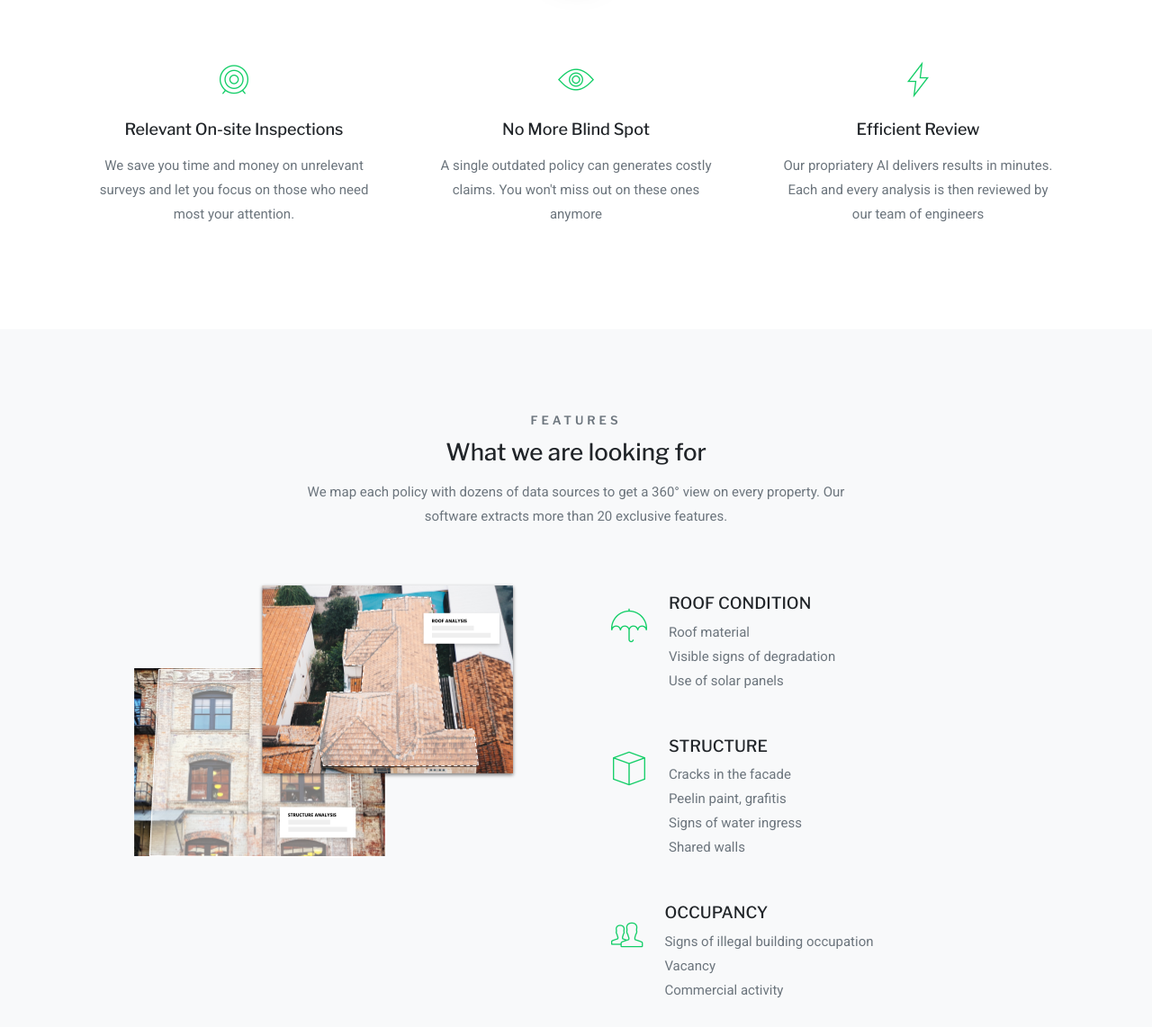
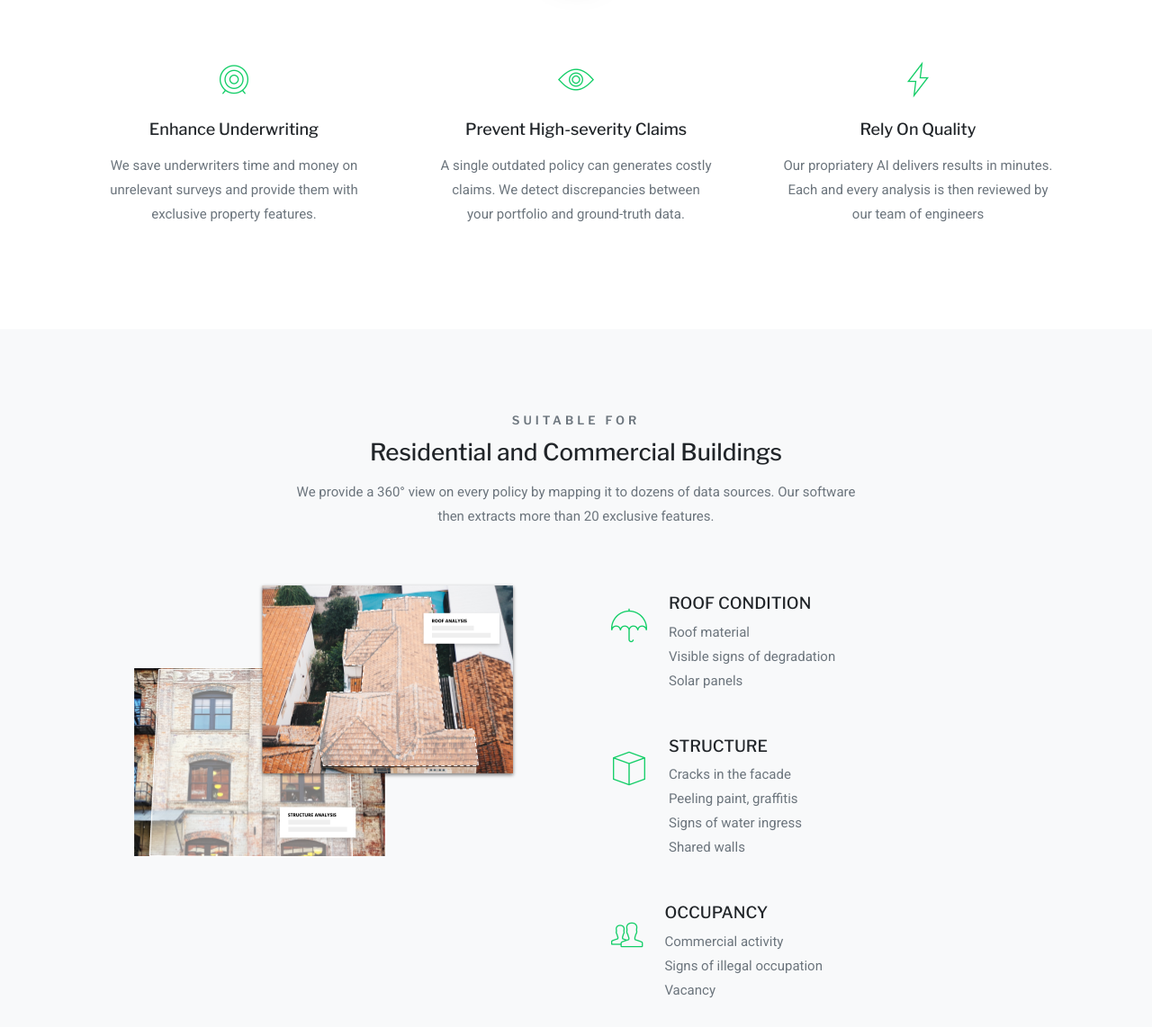
Before and after one commit to tzinifi/tzinifi.github.io, a plain HTML site: page index.html in a window 1280 px wide. Shown: the part 860-2002 px from the top of the page at 90% size. Drawn offline with nearby package versions, Linux system fonts and the light colour scheme; a script that the page names is missing; files whose address does not match are found by name.

Commit message:
Update index.html
change of prop value + typos

```diff
--- a/index.html
+++ b/index.html
@@ -106,8 +106,9 @@
                         <div class="row">
                             <div class="col-lg-5">
                                 <div class="soft-home-title text-white">
-                                    <h2>We detect and inspect damaged buildings</h2>
-                                    <p class="mt-4 text-white-60">You provide property insurance for homeowners or businesses ? <br/>Our AI analyzes your entire portfolio and helps you avoid high severity claims that dip into your profits.</p>
+                                    <h2>Insurance Portfolio Monitoring With AI</h2>
+                                    <p class="mt-4 text-white-60">We help P&C insurance carriers prevent high severity claims that dip into their profits.
+                                    <p class="mt-4 text-white-60">Our technology analyzes satellite and street-level imagery to detect the most vulnerable policies.
                                     <div class="mt-5 mb-4">
                                         <button href="mailto:hwdtjhic@intercom-mail.com" class="btn btn-custom m-2" onclick="mixpanel.track('free audit');">GET A FREE AUDIT</button>
                                         <button href="mailto:hwdtjhic@intercom-mail.com" class="btn btn-outline-light m-1" onclick="mixpanel.track('call us');">CALL US: +1 415 532-9066</button>
@@ -145,8 +146,8 @@
                                 <i class="pe-7s-target text-custom h1"></i>
                             </div>
                             <div class="about-desc">
-                                <h5 class="mb-3 f-18">Relevant On-site Inspections</h5>
-                                <p class="text-muted mb-0">We save you time and money on unrelevant surveys and let you focus on those who need most your attention.</p>
+                                <h5 class="mb-3 f-18">Enhance Underwriting</h5>
+                                <p class="text-muted mb-0">We save underwriters time and money on unrelevant surveys and provide them with exclusive property features.</p>
                             </div>
                         </div>
                     </div>
@@ -156,8 +157,8 @@
                                 <i class="pe-7s-look text-custom h1"></i>
                             </div>
                             <div class="about-desc">
-                                <h5 class="mb-3 f-18">No More Blind Spot</h5>
-                                <p class="text-muted mb-0">A single outdated policy can generates costly claims. You won't miss out on these ones anymore</p>
+                                <h5 class="mb-3 f-18">Prevent High-severity Claims</h5>
+                                <p class="text-muted mb-0">A single outdated policy can generates costly claims. We detect discrepancies between your portfolio and ground-truth data. </p>
                             </div>
                         </div>
                     </div>
@@ -167,7 +168,7 @@
                                 <i class="pe-7s-gleam text-custom h1"></i>
                             </div>
                             <div class="about-desc">
-                                <h5 class="mb-3 f-18">Efficient Review</h5>
+                                <h5 class="mb-3 f-18">Rely On Quality</h5>
                                 <p class="text-muted mb-0">Our propriatery AI delivers results in minutes. Each and every analysis is then reviewed by our team of engineers</p>
                             </div>
                         </div>
@@ -183,9 +184,9 @@
                 <div class="row justify-content-center">
                     <div class="col-lg-7">
                         <div class="title text-center mb-5">
-                            <p class="text-uppercase text-muted mb-2 f-13 subtitle">Features</p>
-                            <h3>What we are looking for</h3>
-                            <p class="text-muted mt-3">We map each policy with dozens of data sources to get a 360° view on every property. Our software extracts more than 20 exclusive features.</p>
+                            <p class="text-uppercase text-muted mb-2 f-13 subtitle">Suitable for</p>
+                            <h3>Residential and Commercial Buildings</h3>
+                            <p class="text-muted mt-3">We provide a 360° view on every policy by mapping it to dozens of data sources. Our software then extracts more than 20 exclusive features.</p>
                         </div>
                     </div>
                 </div>
@@ -203,7 +204,7 @@
                                 </div>
                                 <div class="soft-features-desc">
                                     <h5 class="f-18">ROOF CONDITION</h5>
-                                    <p class="text-muted mb-0">Roof material <br/>Visible signs of degradation <br/>Use of solar panels</p>
+                                    <p class="text-muted mb-0">Roof material <br/>Visible signs of degradation <br/>Solar panels</p>
                                 </div>
                             </div>
                             <div class="soft-features-box p-4">
@@ -212,7 +213,7 @@
                                 </div>
                                 <div class="soft-features-desc">
                                     <h5 class="f-18">STRUCTURE </h5>
-                                    <p class="text-muted mb-0">Cracks in the facade <br/>Peelin paint, grafitis <br/>Signs of water ingress <br/>Shared walls</p>
+                                    <p class="text-muted mb-0">Cracks in the facade <br/>Peeling paint, graffitis <br/>Signs of water ingress <br/>Shared walls</p>
                                 </div>
 
                             </div>
@@ -222,7 +223,7 @@
                                 </div>
                                 <div class="soft-features-desc">
                                     <h5 class="f-18">OCCUPANCY</h5>
-                                    <p class="text-muted mb-0">Signs of illegal building occupation <br/>Vacancy <br/>Commercial activity</p>
+                                    <p class="text-muted mb-0">Commercial activity <br/>Signs of illegal occupation <br/>Vacancy </p>
                                 </div>
                             </div>
                         </div>
@@ -241,7 +242,7 @@
                         <div class="soft-feautures-content pt-5 pb-5">
                             <div class="text-white">
                                 <h4 class="mb-4">Ground-truth & Refreshed Data</h4>
-                                <p class="text-white-60 mb-4">Our algorithms rely on weekly refreshed imagery and govermental data available in more than 10+ countries including: USA, Canada, France, Italy, Spain and Portugal.</p>
+                                <p class="text-white-60 mb-4">Our algorithms rely on weekly refreshed imagery and govermental data available in more than 10+ countries including: USA, Canada, UK, France, Italy, Spain and Portugal.</p>
                                 <div>
                                     <p class="mb-1 text-white-50"><i class="mdi mdi-check-all text-custom mr-2"></i> Satellite Imagery</p>
                                     <p class="mb-1 text-white-50"><i class="mdi mdi-check-all text-custom mr-2"></i> Street-level Imagery</p>
@@ -270,7 +271,7 @@
                             <h4 class="mb-4">On average we increase by 500% the relevancy of on-site inspections</h4>
                             <p class="text-muted f-16">We work closely with your loss control and underwriting teams to help you save millions in future claims and on-site inspections</p>
                             <div class="pt-3 pb-3">
-                                <button class="btn btn-custom" href="mailto:hwdtjhic@intercom-mail.com" onclick="mixpanel.track('book a demo down');">BOOK A DEMO <i class="mdi mdi-arrow-right"></button> </i> </a>
+                                <button class="btn btn-custom" href="mailto:hwdtjhic@intercom-mail.com" onclick="mixpanel.track('book a demo down');">BOOK A DEMO </button> </a>
                             </div>
                         </div>
                     </div>
```
